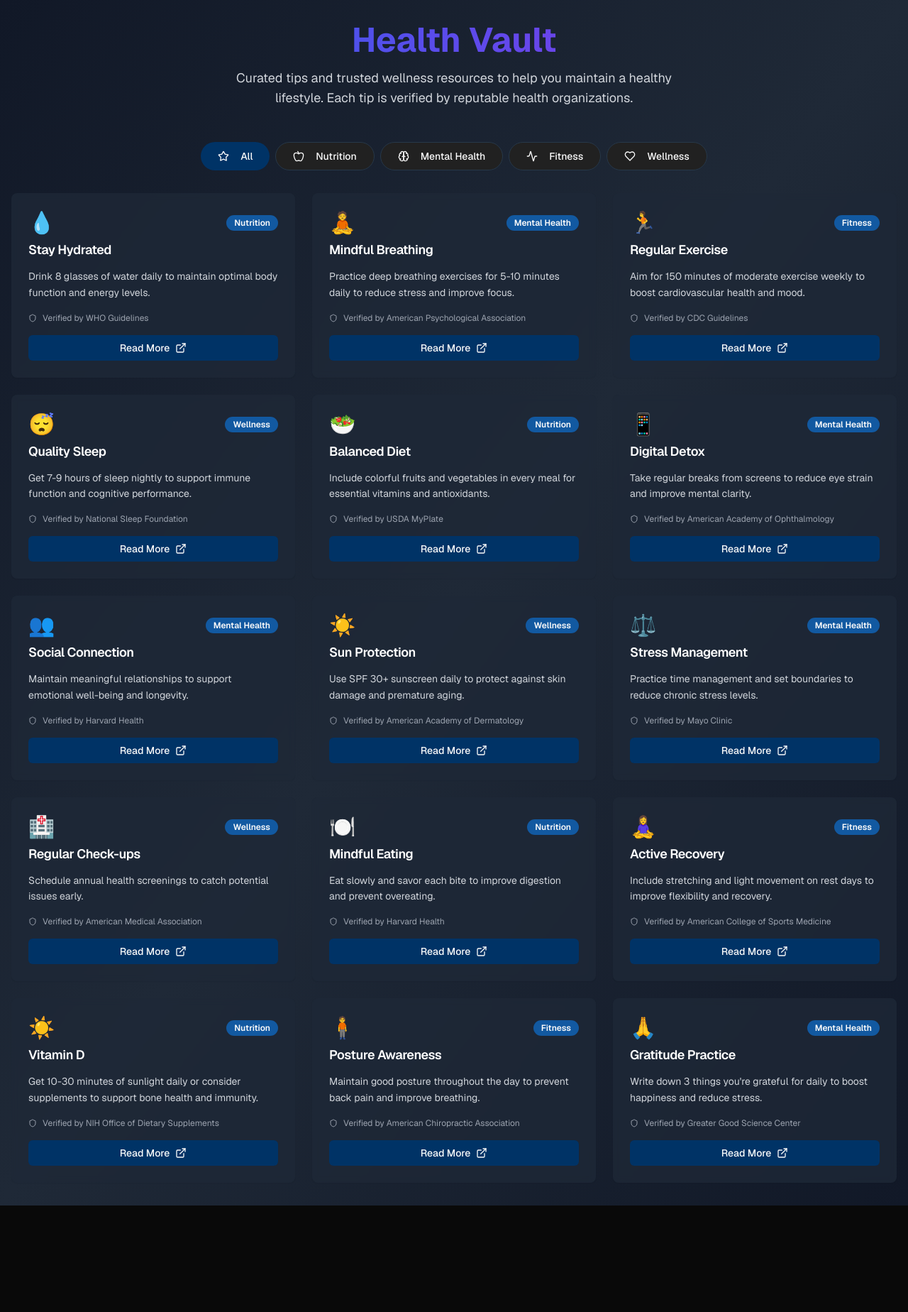
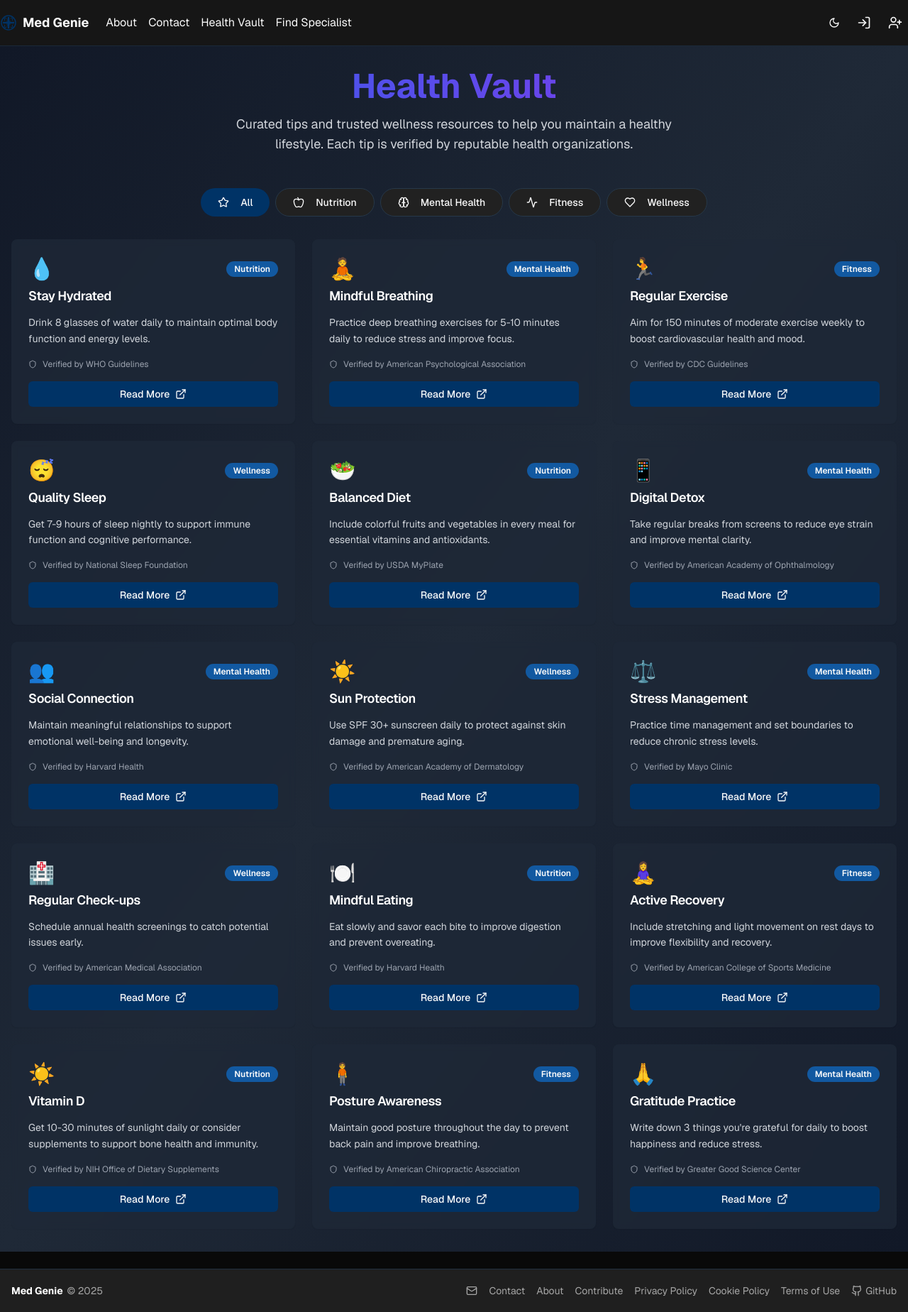
Before and after one commit to aayushraj1010/med-genie, a Next.js app: page /health-vault in a window 1280 px wide. Shown: the whole page at 71% size. Before the commit the page ends 1698 px from the top, so only its background shows below. Built offline with nearby package versions, Linux system fonts and the light colour scheme.

Commit message:
Add SiteHeader and SiteFooter to health-vault page for navigation
Co-authored-by: Adez017 <142787780+Adez017@users.noreply.github.com>

```diff
--- a/src/app/health-vault/page.tsx
+++ b/src/app/health-vault/page.tsx
@@ -5,6 +5,8 @@ import { Card, CardContent, CardHeader, CardTitle } from '@/components/ui/card';
 import { Button } from '@/components/ui/button';
 import { Badge } from '@/components/ui/badge';
 import { ExternalLink, Heart, Brain, Apple, Activity, Shield, Star, Loader2 } from 'lucide-react';
+import { SiteHeader } from '@/components/site-header';
+import { SiteFooter } from '@/components/site-footer';
 
 interface HealthTip {
   id: string;
@@ -78,18 +80,24 @@ export default function HealthVaultPage() {
   // Loading state
   if (isLoading) {
     return (
+      <>
+        <SiteHeader />
         <div className="min-h-screen bg-gradient-to-br from-blue-50 via-white to-purple-50 dark:from-gray-900 dark:via-gray-800 dark:to-gray-900 flex items-center justify-center">
           <div className="text-center">
             <Loader2 className="w-8 h-8 animate-spin mx-auto mb-4 text-blue-600" />
             <p className="text-gray-600 dark:text-gray-300">Loading health tips...</p>
           </div>
         </div>
+        <SiteFooter />
+      </>
     );
   }
 
   // Error state
   if (error) {
     return (
+      <>
+        <SiteHeader />
         <div className="min-h-screen bg-gradient-to-br from-blue-50 via-white to-purple-50 dark:from-gray-900 dark:via-gray-800 dark:to-gray-900 flex items-center justify-center">
           <div className="text-center">
             <div className="text-6xl mb-4">⚠️</div>
@@ -102,10 +110,14 @@ export default function HealthVaultPage() {
             </Button>
           </div>
         </div>
+        <SiteFooter />
+      </>
     );
   }
 
   return (
+    <>
+      <SiteHeader />
       <div className="min-h-screen bg-gradient-to-br from-blue-50 via-white to-purple-50 dark:from-gray-900 dark:via-gray-800 dark:to-gray-900">
         <div className="container mx-auto px-4 py-8">
         {/* Header Section */}
@@ -200,5 +212,7 @@ export default function HealthVaultPage() {
         )}
       </div>
     </div>
+    <SiteFooter />
+    </>
   );
 }
```
Lines whose indentation alone changed are shown as unchanged.
